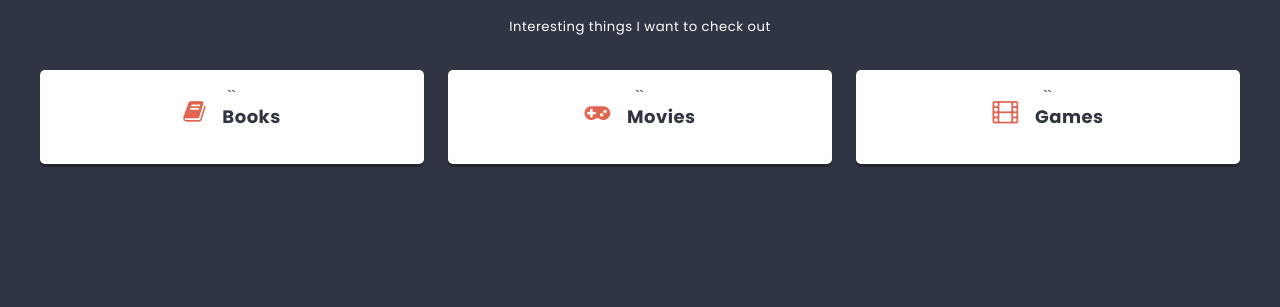
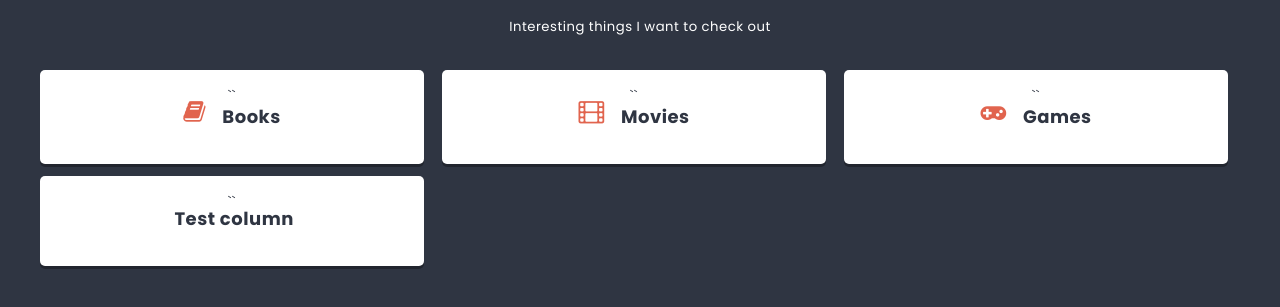
Before and after one commit to thempower/first-react-app, a React (Create React App) app: page / in a window 1280 px wide. Shown: the part 471-778 px from the top of the page. Built offline with nearby package versions, Linux system fonts and the light colour scheme.

Commit message:
finisher hook in List.js

```diff
--- a/src/components/List/List.js
+++ b/src/components/List/List.js
@@ -1,6 +1,22 @@
 import styles from './List.module.scss';
 import Column from '../Column/Column.js';
+import { useState } from 'react';
+import { useEffect } from 'react';
 const List = () => {
+    const [columns, setColumns] = useState([
+        { id: 1, title: 'Books', icon: 'book' },
+        { id: 2, title: 'Movies', icon: 'film' },
+        { id: 3, title: 'Games', icon: 'gamepad' }
+    ]);
+
+  	useEffect(() => {
+
+        	setTimeout(() => {
+          		setColumns([...columns, { id: 4, title: 'Test column'}]);
+        	}, 2000);
+
+  	}, []);
+
     return (
         <div className={styles.list}>
             <header className={styles.header}>
@@ -8,9 +24,7 @@
             </header>
                 <p className={styles.description}>Interesting things I want to check out</p>
                 <section className={styles.columns}>
-                    <Column title="Books" icon="book" />
-                    <Column title="Movies" icon="gamepad" />
-                    <Column title="Games" icon="film" />
+                    {columns.map(column => <Column key={column.id} title={column.title} icon={column.icon} />)}
                 </section>
         </div>
     )
```
